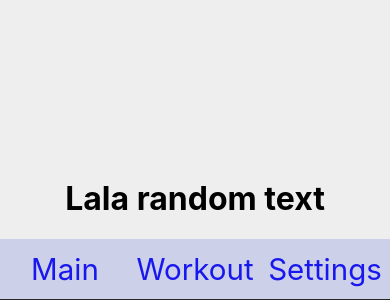
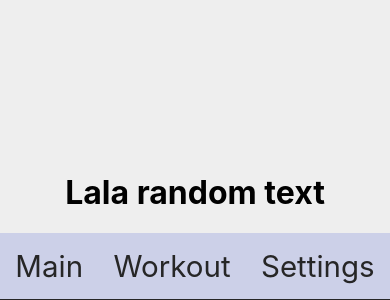
Before and after one commit to Sebosun/workout-app, a React (Create React App) app: page /main in a window 390 px wide. Shown: the part 544-844 px from the top of the page. Built offline with nearby package versions, Linux system fonts and the light colour scheme; no server answers; the database is empty.

Commit message:
Reworking header beahviour/display

```diff
--- a/src/components/ui/Header.module.css
+++ b/src/components/ui/Header.module.css
@@ -4,34 +4,54 @@
   opacity: 0.9;
 
   border-bottom: solid var(--text-color) 1px;
+  background-color: var(--tetriary-color);
 }
 
 .list {
   margin: 0;
-  padding: 0;
+  padding: 0px;
 
   display: flex;
-  flex-wrap: wrap;
+  justify-content: flex-end;
 }
 
 .list > li {
-  flex: 1 1;
-  text-align: center;
   list-style-type: none;
-  background-color: var(--tetriary-color);
+  padding: 15px;
 }
 
 .list > li > a {
-  padding-top: 12px;
-  padding-bottom: 12px;
-
-  font-size: calc(10px + 5vw);
-  display: flex;
-  justify-content: center;
-
+  margin-top: 10px;
+  padding: 5px 5px 5px 5px;
+  font-size: calc(10px + 1vw);
   text-decoration: none;
+  color: var(--text-color);
 }
 
-.list > li:hover {
-  background-color: var(--secondary-color);
+@media (hover: hover) {
+  .list > li > a:hover {
+    border-bottom: 4px solid var(--primary-color); /* solves sticky problem */
+  }
 }
+
+@media (max-width: 900px) {
+  .list {
+    justify-content: space-evenly;
+    flex: 1;
+    gap: 0px;
+  }
+
+  .list > li {
+    padding: 0;
+    border-radius: 0;
+    background-color: inherit;
+  }
+  .list > li > a {
+    margin: 0;
+    padding: 15px;
+
+    font-size: calc(10px + 5vw);
+    display: flex;
+    justify-content: center;
+  }
+}
```
